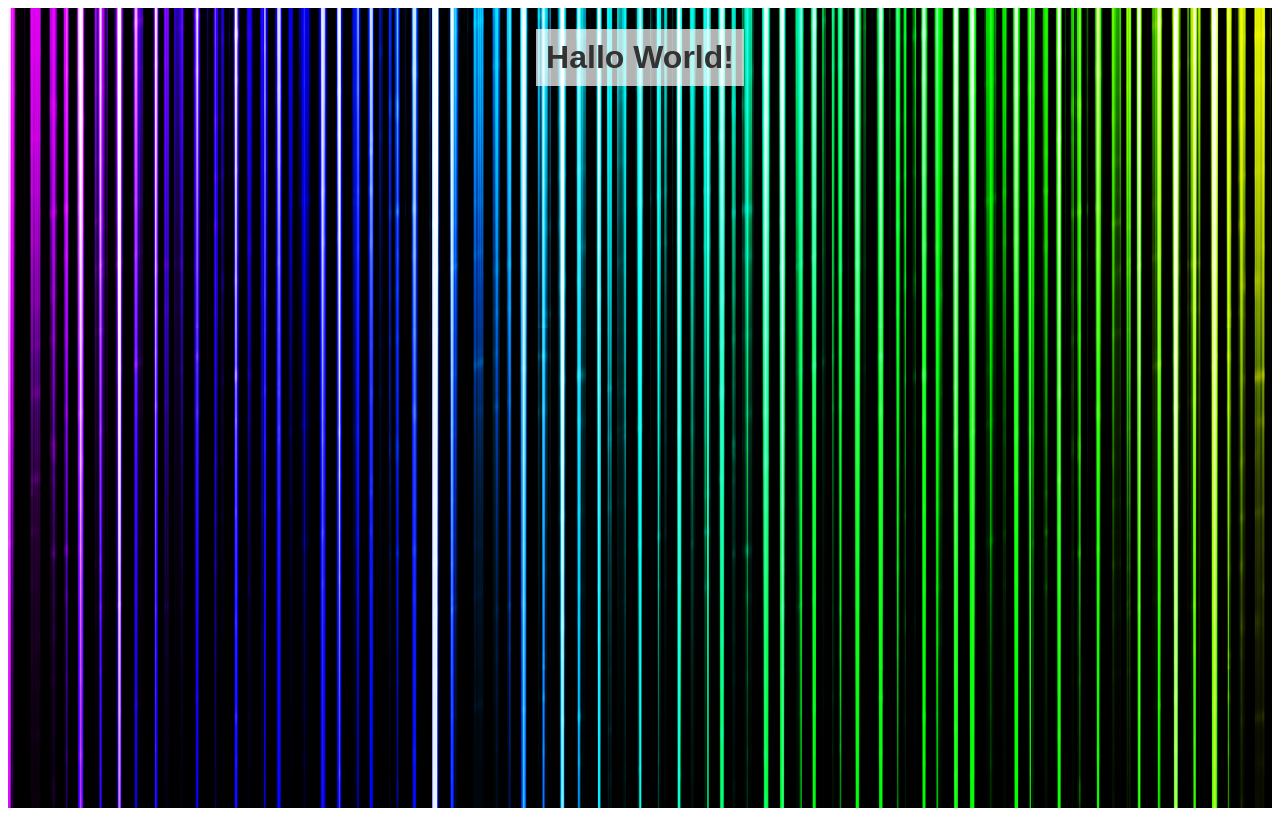
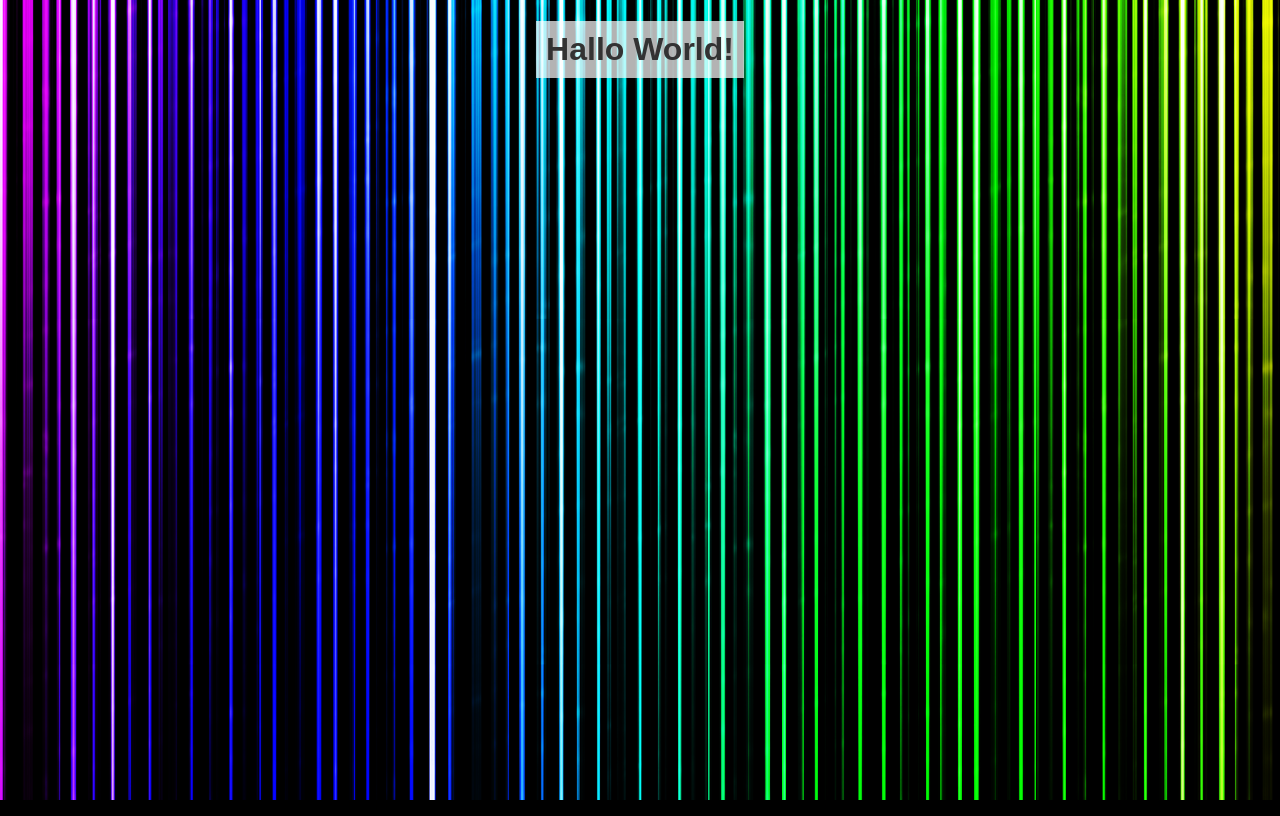
Before and after one commit to Stekz42/hallo-world-app, a React (Create React App) app: page / in a window 1280 px wide. Built offline with nearby package versions, Linux system fonts and the light colour scheme.

Commit message:
Update App.css

```diff
--- a/src/App.css
+++ b/src/App.css
@@ -1,3 +1,9 @@
+body {
+  margin: 0; /* Entfernt Ränder des Body */
+  padding: 0; /* Entfernt Polster des Body */
+  background-color: #000000; /* Setzt die Grundfarbe auf Schwarz */
+}
+
 .App {
   text-align: center;
   min-height: 100vh; /* Vollständige Höhe der Seite */
@@ -6,8 +12,6 @@
   background-repeat: no-repeat; /* Verhindert Wiederholung */
   background-position: center; /* Zentriert das Bild */
   background-attachment: fixed; /* Bild bleibt bei Scrollen fixiert (optional) */
-  margin: 0; /* Entfernt Ränder */
-  padding: 0; /* Entfernt Polster */
 }
 
 h1 {
```
